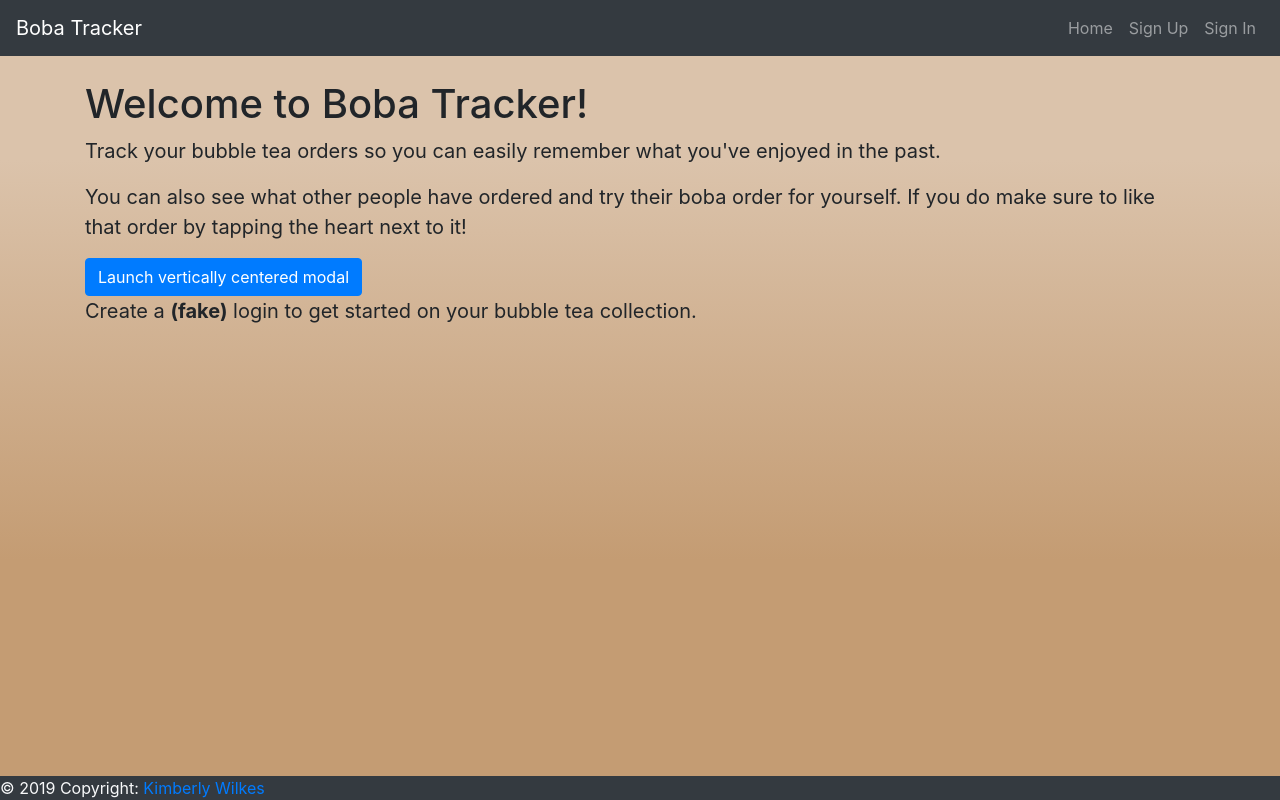
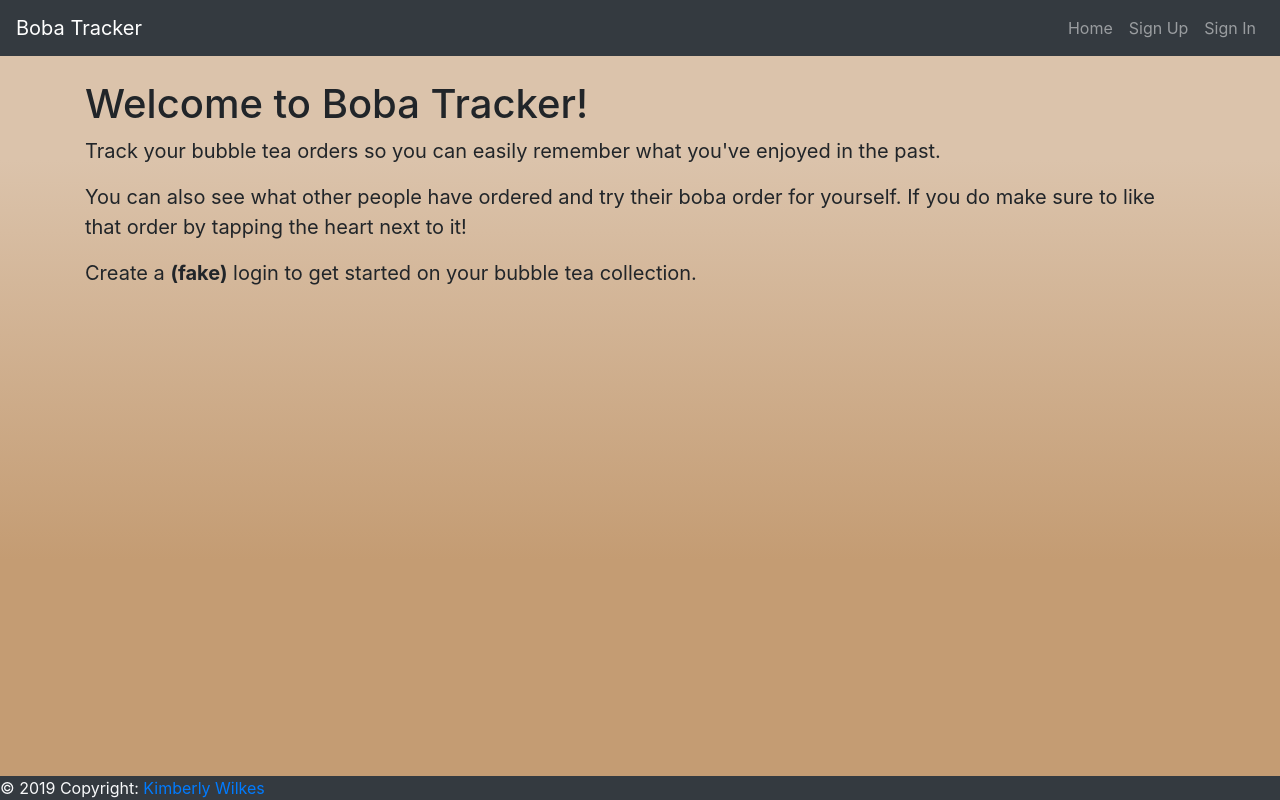
Before and after one commit to kimdolion/boba-tracker-client, a React app: page /#/home in a window 1280 px wide. Built offline with nearby package versions, Linux system fonts and the light colour scheme.

Commit message:
Remove create modal

```diff
--- a/src/components/General/Home.js
+++ b/src/components/General/Home.js
@@ -1,5 +1,4 @@
 import React from 'react'
-import MyModal from './Modal'
 
 const authenticatedOptions = (
   <React.Fragment>
@@ -17,10 +16,6 @@ const unauthenticatedOptions = (
   </React.Fragment>
 )
 
-const alwaysOptions = (
-  <MyModal />
-)
-
 const Home = ({ user }) => (
   <React.Fragment>
     <h1>Welcome to Boba Tracker!</h1>
@@ -28,7 +23,6 @@ const Home = ({ user }) => (
     </p>
     <p>You can also see what other people have ordered and try their boba order for yourself. If you do make sure to like that order by tapping the heart next to it!
     </p>
-    { alwaysOptions }
     { user ? authenticatedOptions : unauthenticatedOptions }
   </React.Fragment>
 )
```
